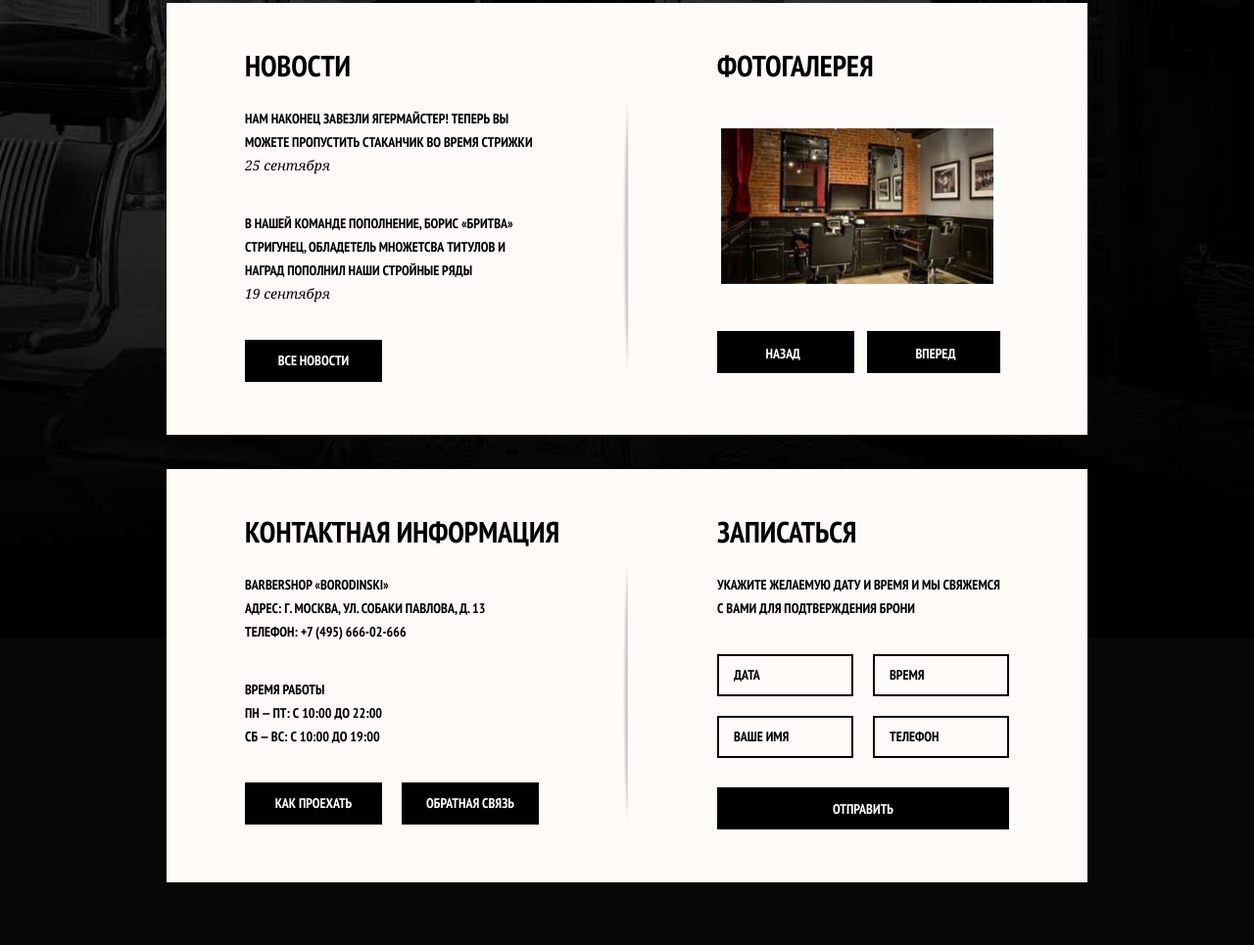
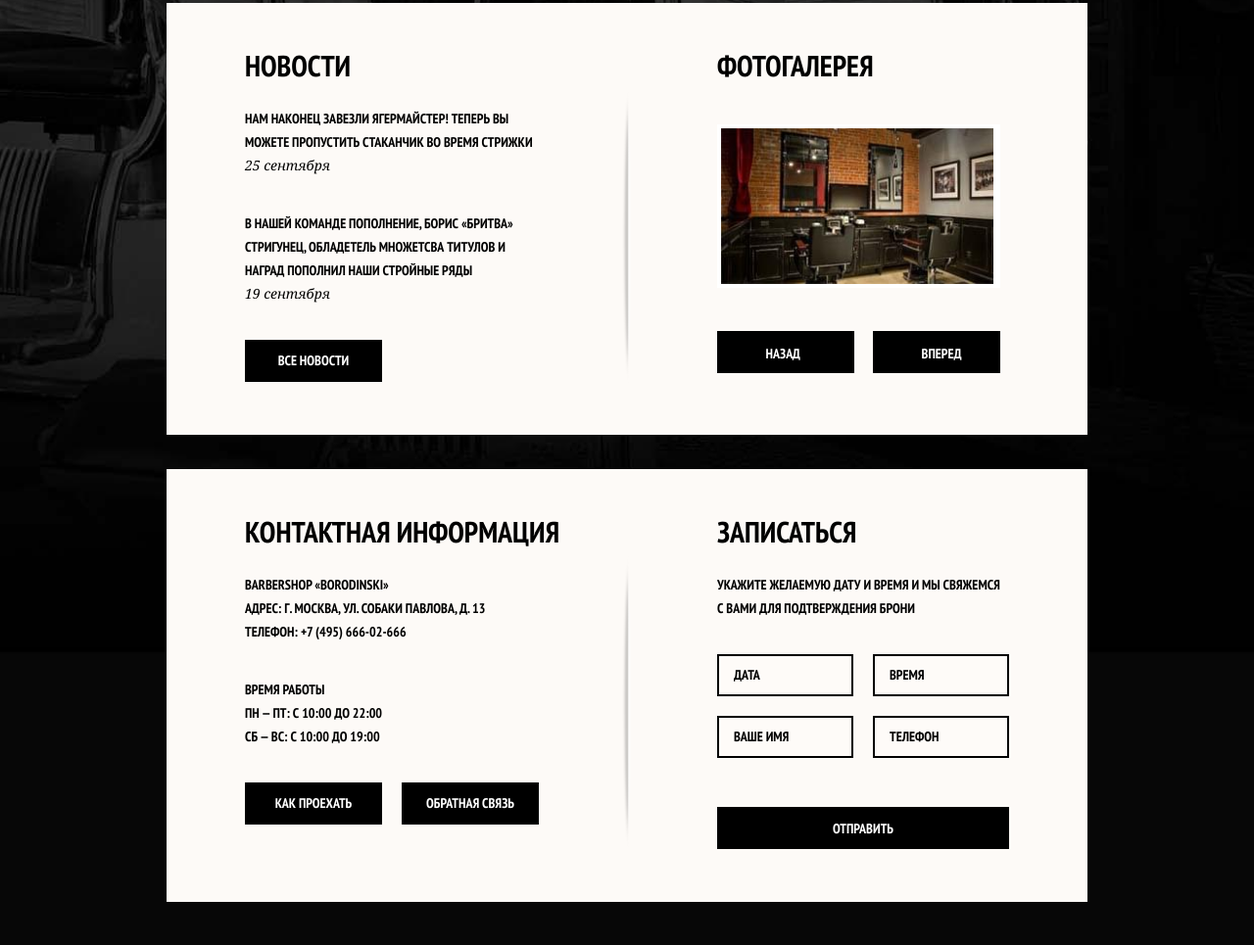
Before and after one commit to Tania-frontend/Barbershop_Podkopaii_L17, a website: page app/index.html in a window 1280 px wide. Shown: the part 655-1620 px from the top of the page at 98% size. Drawn offline with nearby package versions, Linux system fonts and the light colour scheme; files that its build step writes are made by us from their sources.

Commit message:
added new file

```diff
--- a/app/index.html
+++ b/app/index.html
@@ -86,8 +86,10 @@
       							<div class="swiper-slide"><img src="images/dest/gallery-3.jpg" alt=""></div>
     							<div class="swiper-slide"><img src="images/dest/gallery-4.jpeg" alt=""></div>
    							</div>
+   						<div class="btn-align">
     					<div class="swiper-button-next"></div>
    						 <div class="swiper-button-prev"></div>
+   						</div>
   						</div>
 					</div>
 				</div>
--- a/app/js/app.js
+++ b/app/js/app.js
@@ -1,6 +1,4 @@
 $(document).ready(function() {
-	alert(1);
-});
  var mySwiper = new Swiper('.swiper-container', {
   // Optional parameters
   loop: true,
@@ -27,3 +25,5 @@ $(document).ready(function() {
 $('.navigation').toggleClass('menu-opened');
 
 });
+
+ });
--- a/app/scss/_footer.scss
+++ b/app/scss/_footer.scss
@@ -6,6 +6,7 @@ footer{
 
 	@include screen(480){
 		padding: 30px 0;
+		margin: 0;
 	}
 
 	.row{
--- a/app/scss/_form.scss
+++ b/app/scss/_form.scss
@@ -110,8 +110,16 @@
 
 		&__column{
 		width: calc(50% - 10px);
+
+		@include screen(480){
+		width: 100%;
 		}
-	}
+		}
+		&__column:nth-child(1){
+			margin-bottom: 20px;
+		}
+		}
+
 
 	input {
 
--- a/app/scss/_header.scss
+++ b/app/scss/_header.scss
@@ -97,10 +97,12 @@ header{
 				position: absolute;
 				top: 0;
 				right: -550px;
-				width: 350px;
+				width: 200px;
 				min-height: 100vh;
+				min-width: inherit;
 				z-index: 11;
 				transition: .3s;
+				text-align: center;
 			}
 
 	&_mobile{
@@ -150,6 +152,7 @@ header{
 	list-style: none;
 	display: flex;
 	justify-content: space-between;
+	align-items: center;
 
 	@include screen(768){
 		flex-direction: column;
@@ -162,11 +165,21 @@ header{
 		color: #292929;
 	}
 	}
-	li a{
+	li {
+
+	@include screen(768){
+	padding: 5px 0;
+	}
+
+	a{
 	position: relative;
 	transition: .3s;
+
+	@include screen(768){
+	padding: 10px 0;
 	}
-	li a:hover:after{
+	}
+	a:hover:after{
 	content: "";
 	position: absolute;
 	top: 48px;
@@ -174,6 +187,7 @@ header{
 	width: 100%;
 	height: 4px;
 	background: #fff;
+}
 }
 }
 	&__enter{
--- a/app/scss/_info_block.scss
+++ b/app/scss/_info_block.scss
@@ -42,7 +42,7 @@
 
  		@include screen(768){
  		padding-left: 0px;
- 		padding-top: 70px;
+ 		padding-top: 35px;
  		}
 	}
 
@@ -60,13 +60,16 @@
 	height: 64%;
 
 	@include screen(768){
- 		top: calc(50% - 280px);
- 		transform: rotate(90deg);
+ 		display: none;
  	}
 
 }
 .title--30{
 	margin: 0 0 30px;
+
+	@include screen(768){
+		margin: 0 0 25px  !important;
+	}
 }
 
 &__date{
--- a/app/scss/gallery.scss
+++ b/app/scss/gallery.scss
@@ -14,9 +14,15 @@
 
 
 		@include screen(768){
+		max-width: none;
  		overflow:visible;
 		margin-left: 0;
  		}
+
+ 	.btn-align{
+ 		display: flex;
+ 		justify-content: space-between;
+ 	}
 }
 .swiper-wrapper{
 	position: relative;
@@ -47,7 +53,8 @@
 
 }
 .swiper-button-next, .swiper-container-rtl .swiper-button-prev {
-    right: 0px;
+    right: auto;
+    left: auto;
     }
 .swiper-button-prev, .swiper-button-next {
 	@extend .btn__large;
```
Also changed, not shown: app/css/app.min.css, app/js/app.min.js, dist/css/app.min.css, dist/index.html, dist/js/app.min.js.
